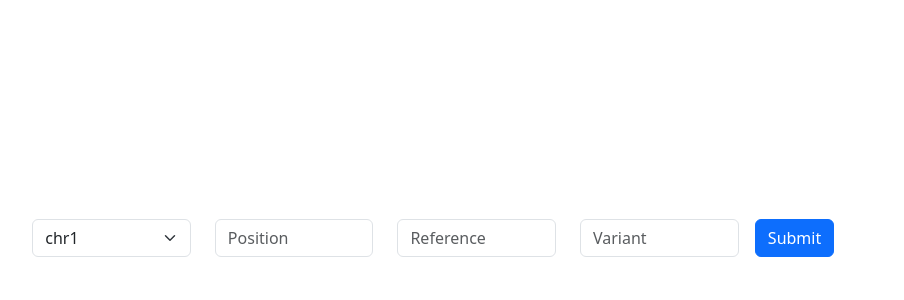
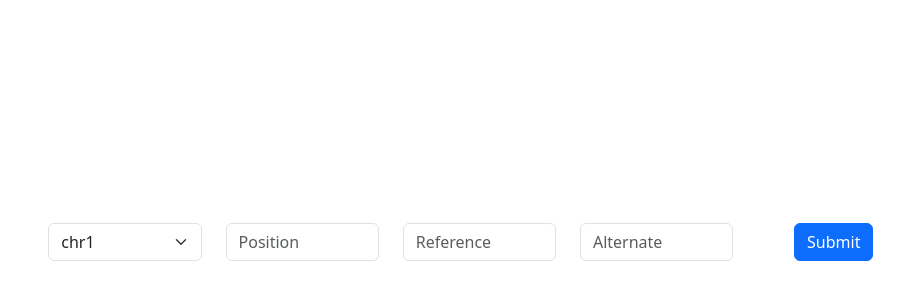
Before and after one commit to jeremy-duke-nus/Variant-aggregator, a React (Vite) app in the folder React-app/: page / in a window 1280 px wide. Shown: the part 166-466 px from the top of the page, without its empty margins (72-976 px from the left). Built offline with nearby package versions, Linux system fonts and the light colour scheme.

Commit message:
update form to use react-hook-form api

```diff
--- a/React-app/src/App.jsx
+++ b/React-app/src/App.jsx
@@ -1,22 +1,13 @@
 import "./App.css";
 import Form from "./components/form";
-import React, { useEffect, useState } from "react";
+import React, { useState } from "react";
 
 function App() {
-  const [query, setQuery] = useState({
-    chromosome: "",
-    position: "",
-    reference: "",
-    alternate: "",
-  });
-
-  function handleChild(variant) {
-    setQuery(variant);
-  }
+  const [query, setQuery] = useState({});
 
   return (
     <>
-      <Form setSubmission={handleChild} />
+      <Form submitQuery={setQuery} />
     </>
   );
 }
--- a/React-app/src/components/form.jsx
+++ b/React-app/src/components/form.jsx
@@ -1,37 +1,27 @@
 import React, { useState } from "react";
+import { useForm } from "react-hook-form";
 import "bootstrap/dist/css/bootstrap.min.css";
 import "./Components.css";
 
-function Form({ setSubmission }) {
-  const [variant, setVariant] = useState({
-    chromosome: "",
-    position: "",
-    reference: "",
-    alternate: "",
-  });
-
-  const handleSubmit = (event) => {
-    event.preventDefault();
-    const Var = {
-      chromosome: event.target.chromosome.value,
-      position: event.target.Position.value,
-      reference: event.target.Reference.value,
-      alternate: event.target.Variant.value,
-    };
-    setVariant(Var);
-    setSubmission(variant);
+function Form({ submitQuery }) {
+  const { register, handleSubmit } = useForm();
+  const onSubmit = (data) => {
+    submitQuery(data);
   };
 
-  const TextInputFields = ["Position", "Reference", "Variant"];
+  const textInputs = ["Position", "Reference", "Alternate"];
 
   return (
     <>
       <div className="container" key="search-container">
         <div className="row mt-4" key="search-form">
-          <form onSubmit={handleSubmit}>
+          <form onSubmit={handleSubmit(onSubmit)}>
             <div className="row" key="form-content">
               <div className="col-md-2 mb-2">
-                <select className="form-select" id="chromosome" required>
+                <select
+                  className="form-select"
+                  {...register("chromosome", { required: true })}
+                >
                   {Array.from({ length: 22 }, (_, index) => (
                     <option value={`chr${index + 1}`}>chr{index + 1}</option>
                   ))}
@@ -40,28 +30,21 @@ function Form({ setSubmission }) {
                 </select>
               </div>
 
-              {TextInputFields.map((fieldName) => {
-                return (
+              {textInputs.map((input) => (
                 <div className="col-md-2 mb-2">
                   <input
                     type="text"
                     className="form-control"
-                      id={fieldName}
-                      placeholder={fieldName}
-                      required
+                    placeholder={input}
+                    {...register(input, { required: true })}
                   />
                 </div>
-                );
-              })}
+              ))}
 
               <div className="col-md-2 mb-2">
-                <div className="col-md-2 mb-2 button-container">
-                  <div className="d-flex flex-column align-items-center">
                 <button type="submit" className="btn btn-primary">
                   Submit
                 </button>
-                  </div>
-                </div>
               </div>
             </div>
           </form>
```
Also changed, not shown: React-app/package.json (+4 -3 lines), 1 other file (tests, documents, lock files or other folders). Lines whose indentation alone changed are shown as unchanged.
